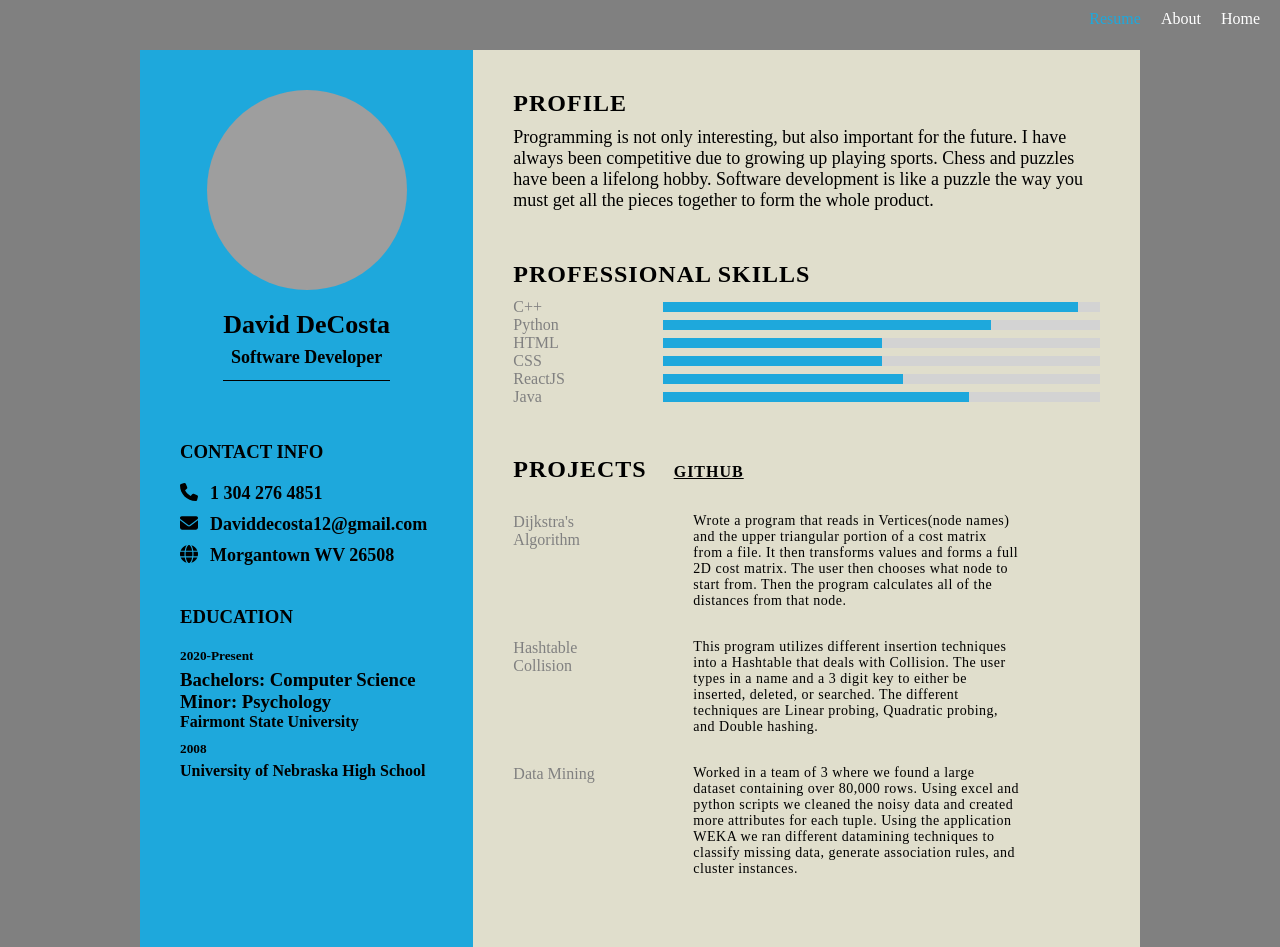
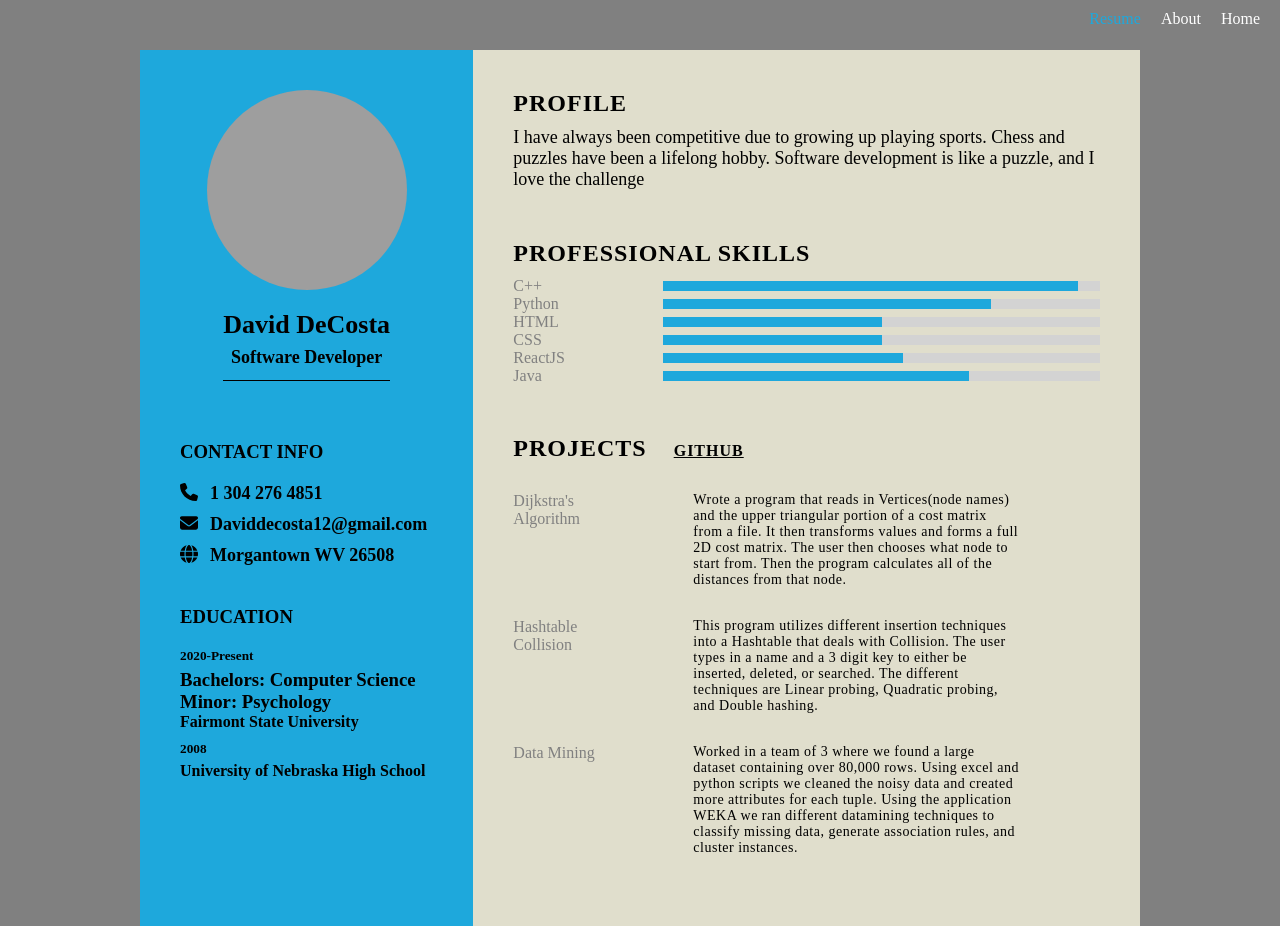
Before and after one commit to DavidDeCosta/resume-website, a React (Create React App) app: page / in a window 1280 px wide. After the commit the page ends 926 px from the top, so only its background shows below. Built offline with nearby package versions, Linux system fonts and the light colour scheme; grey boxes are pictures that could not be loaded.

Commit message:
changed the about me paragraph

```diff
--- a/src/components/pages/resume.js
+++ b/src/components/pages/resume.js
@@ -57,9 +57,8 @@ const Resume=()=>{
           <div className='rightBox'>
             <div className='about'>
               <h2 className='title2'>Profile</h2>
-              <p>Programming is not only interesting, but also important for the future. I have always been competitive
-                 due to growing up playing sports. Chess and puzzles have been a lifelong hobby. Software development is like
-                  a puzzle the way you must get all the pieces together to form the whole product.</p>
+              <p>I have always been competitive due to growing up playing sports. Chess and puzzles have been a lifelong hobby. Software development is like
+                  a puzzle, and I love the challenge</p>
             </div>
             <div className='about-skills'>
               <h2 className='title2'>Professional Skills</h2>
```
